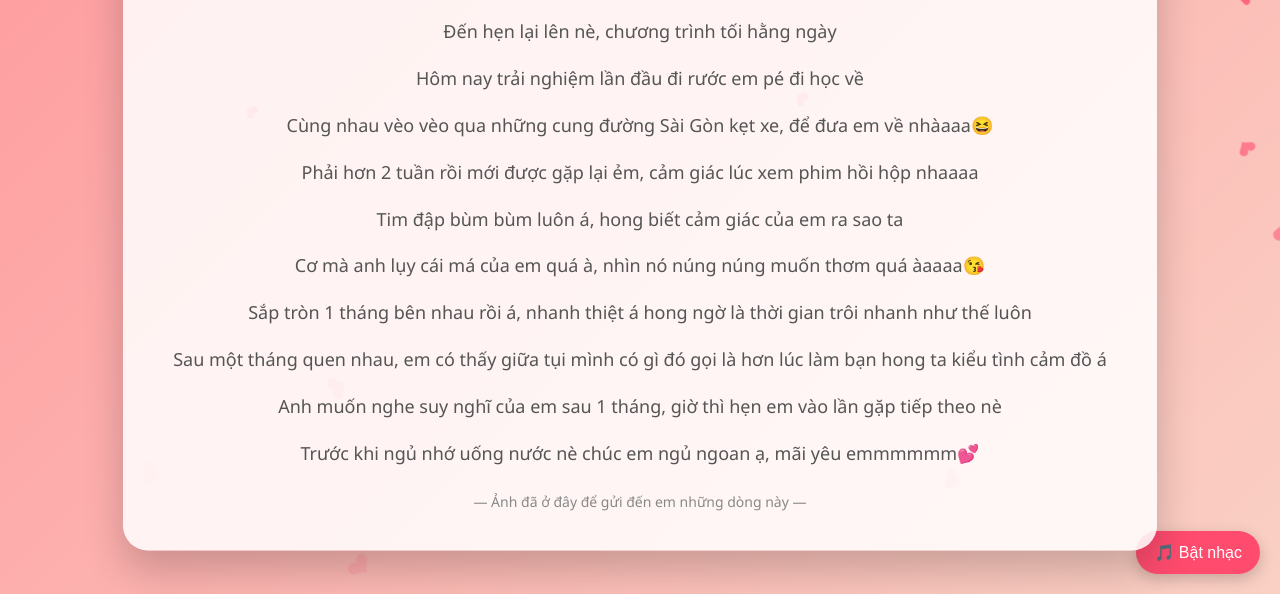
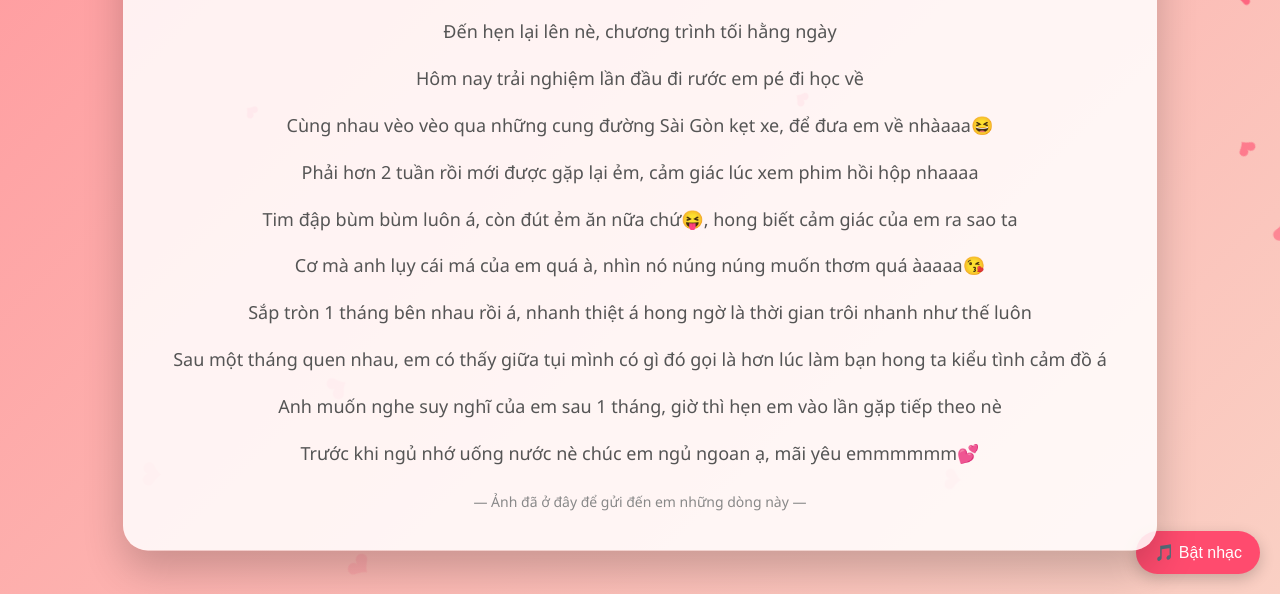
Before and after one commit to ChiPiMinh/nhu, a plain HTML site: page index.html in a window 1280 px wide. Shown: the part 206-800 px from the top of the page. Drawn offline with Linux system fonts and the light colour scheme.

Commit message:
Update index.html

```diff
--- a/index.html
+++ b/index.html
@@ -97,7 +97,7 @@
         <p>Hôm nay trải nghiệm lần đầu đi rước em pé đi học về</p>
         <P>Cùng nhau vèo vèo qua những cung đường Sài Gòn kẹt xe, để đưa em về nhàaaa😆</p>
         <p>Phải hơn 2 tuần rồi mới được gặp lại ẻm, cảm giác lúc xem phim hồi hộp nhaaaa</p>
-        <p>Tim đập bùm bùm luôn á, hong biết cảm giác của em ra sao ta</p>
+        <p>Tim đập bùm bùm luôn á, còn đút ẻm ăn nữa chứ😝, hong biết cảm giác của em ra sao ta</p>
         <p>Cơ mà anh lụy cái má của em quá à, nhìn nó núng núng muốn thơm quá àaaaa😘</p>
         <p>Sắp tròn 1 tháng bên nhau rồi á, nhanh thiệt á hong ngờ là thời gian trôi nhanh như thế luôn</p>
         <p>Sau một tháng quen nhau, em có thấy giữa tụi mình có gì đó gọi là hơn lúc làm bạn hong ta kiểu tình cảm đồ á</p>
```
